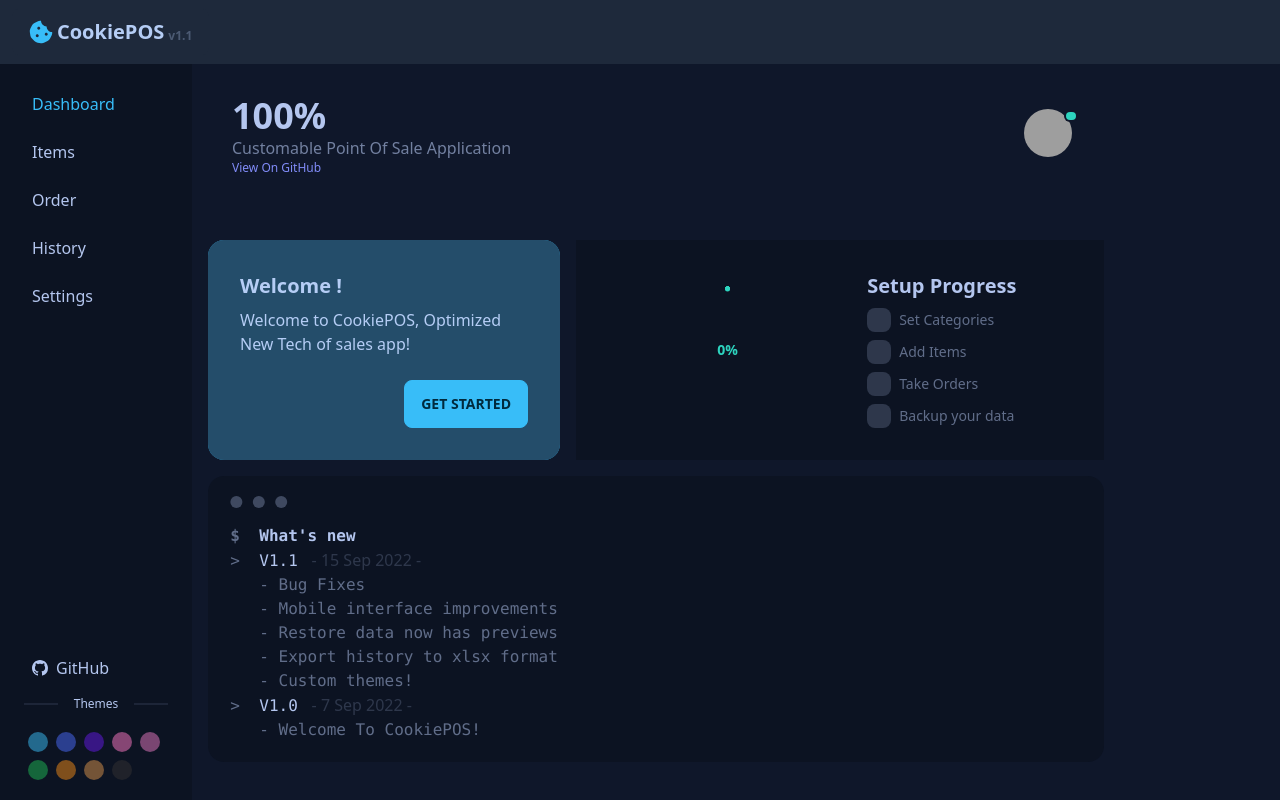
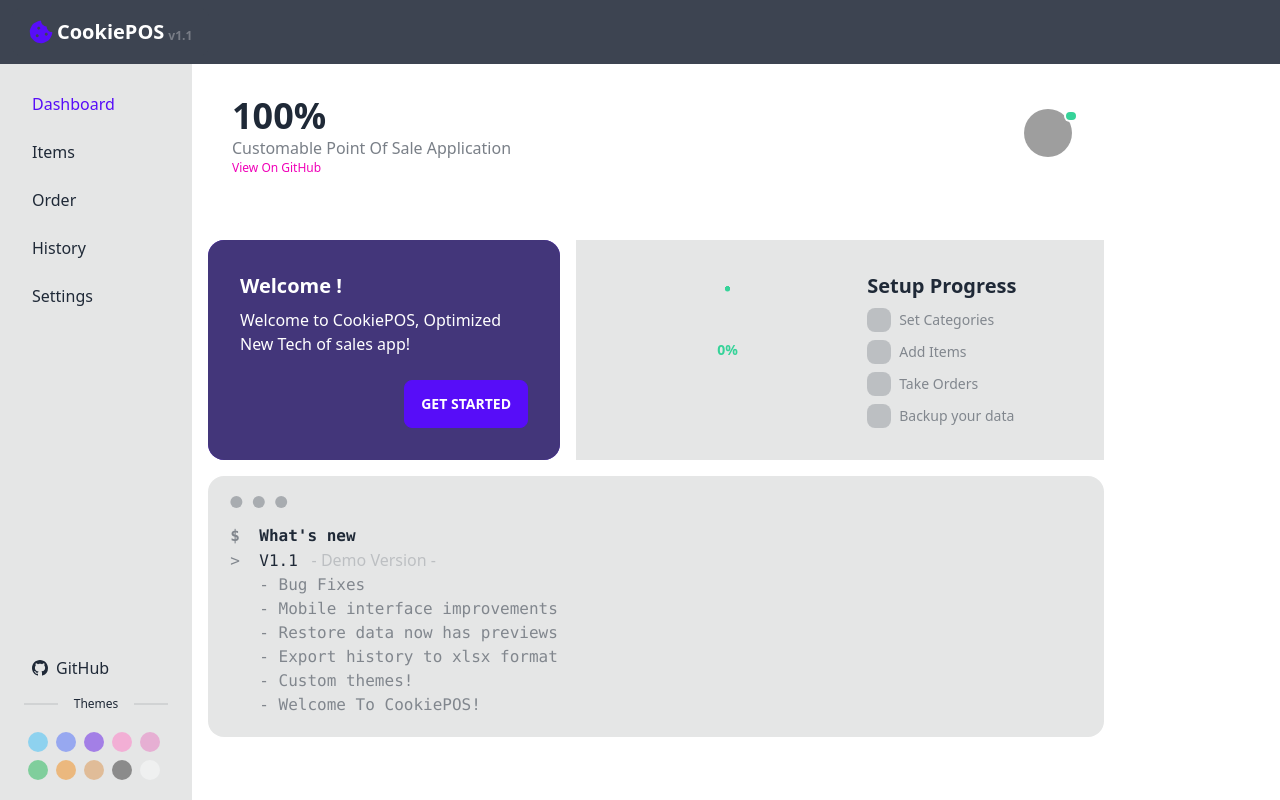
Before and after one commit to Al-User12/next-kasir, a Next.js app: page /dashboard in a window 1280 px wide. Built offline with nearby package versions, Linux system fonts and the light colour scheme; grey boxes are pictures that could not be loaded.

Commit message:
Update Color State

```diff
--- a/components/Drawer.jsx
+++ b/components/Drawer.jsx
@@ -38,6 +38,7 @@
                             <button className="w-5 h-5 rounded-full border-0 bg-[#F28C18] border-[#212121] m-1" onClick={()=>changeTheme("halloween")} title="Halloween"></button>
                             <button className="w-5 h-5 rounded-full border-0 bg-[#DC944C] border-[#211720] m-1" onClick={()=>changeTheme("coffee")} title="Coffee"></button>
                             <button className="w-5 h-5 rounded-full border-0 bg-[#343232] border-[#000000] m-1" onClick={()=>changeTheme("black")} title="Black"></button>
+                            <button className="w-5 h-5 rounded-full border-0 bg-[#F9FAFB] border-[#9ddd09] m-1" onClick={()=>changeTheme("light")} title="Light"></button>
                             </div>
                         </ul>
                     </ul>
--- a/components/GlobalDataProvider.jsx
+++ b/components/GlobalDataProvider.jsx
@@ -15,7 +15,7 @@
 
     function constructor() {
         if(window.localStorage.getItem("theme")===null){
-            window.localStorage.setItem("theme", "night")
+            window.localStorage.setItem("theme", "light")
         }
 
         let categories = JSON.parse(window.localStorage.getItem("categories"))
--- a/pages/dashboard.jsx
+++ b/pages/dashboard.jsx
@@ -308,13 +308,12 @@
 
                     <div className="mockup-code max-w-4xl mx-3 md:mx-4 mb-16 bg-base-300 text-base-content">
                         <pre data-prefix="$" className="font-semibold"><code>What's new</code></pre>
-                        <pre data-prefix=">" className=""><code>V1.1 <span className='opacity-20'> - 15 Sep 2022 - </span></code></pre>
+                        <pre data-prefix=">" className=""><code>V1.1 <span className='opacity-20'> - Demo Version - </span></code></pre>
                         <pre data-prefix="" className="opacity-50"><code>- Bug Fixes</code></pre>
                         <pre data-prefix="" className="opacity-50"><code>- Mobile interface improvements</code></pre>
                         <pre data-prefix="" className="opacity-50"><code>- Restore data now has previews</code></pre>
                         <pre data-prefix="" className="opacity-50"><code>- Export history to xlsx format</code></pre>
                         <pre data-prefix="" className="opacity-50"><code>- Custom themes!</code></pre>
-                        <pre data-prefix=">" className=""><code>V1.0 <span className='opacity-20'> - 7 Sep 2022 - </span></code></pre>
                         <pre data-prefix="" className="opacity-50"><code>- Welcome To CookiePOS!</code></pre>
                     </div>
                 </div>
--- a/styles/Home.module.css
+++ b/styles/Home.module.css
@@ -57,7 +57,7 @@
 }
 
 .code {
-  background: #fafafa;
+  background: #1FBDC7;
   border-radius: 5px;
   padding: 0.75rem;
   font-size: 1.1rem;
--- a/tailwind.config.js
+++ b/tailwind.config.js
@@ -5,7 +5,7 @@
     "./components/**/*.{js,ts,jsx,tsx}",
   ],
   daisyui: {
-    themes: ["black", "light", "dark", "cupcake", "bumblebee", "emerald", "corporate", "synthwave", "retro", "cyberpunk", "valentine", "halloween", "garden", "forest", "aqua", "lofi", "pastel", "fantasy", "wireframe", "luxury", "dracula", "cmyk", "autumn", "business", "acid", "lemonade", "night", "coffee", "winter"],  },
+    themes: ["light", "black", "light", "dark", "cupcake", "bumblebee", "emerald", "corporate", "synthwave", "retro", "cyberpunk", "valentine", "halloween", "garden", "forest", "aqua", "lofi", "pastel", "fantasy", "wireframe", "luxury", "dracula", "cmyk", "autumn", "business", "acid", "lemonade", "night", "coffee", "winter"],  },
   theme: {
     extend: {
 
```
